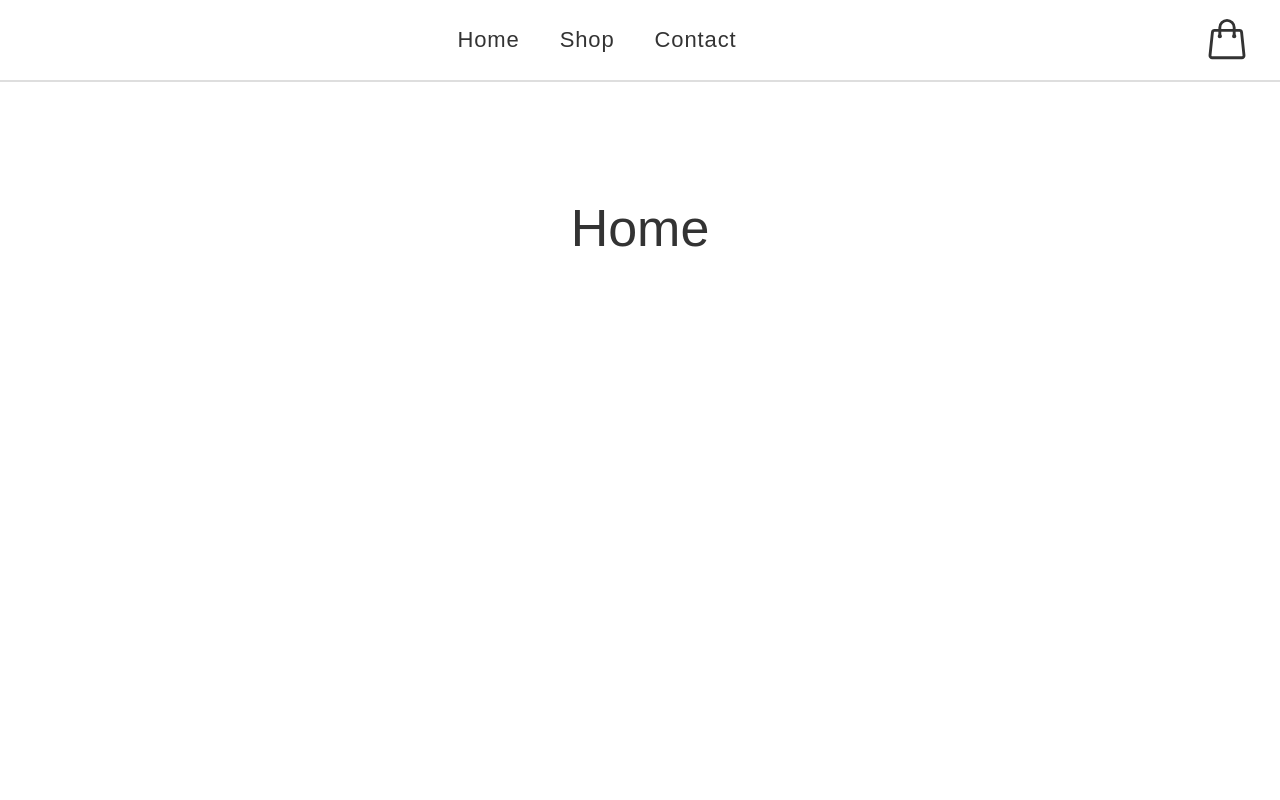
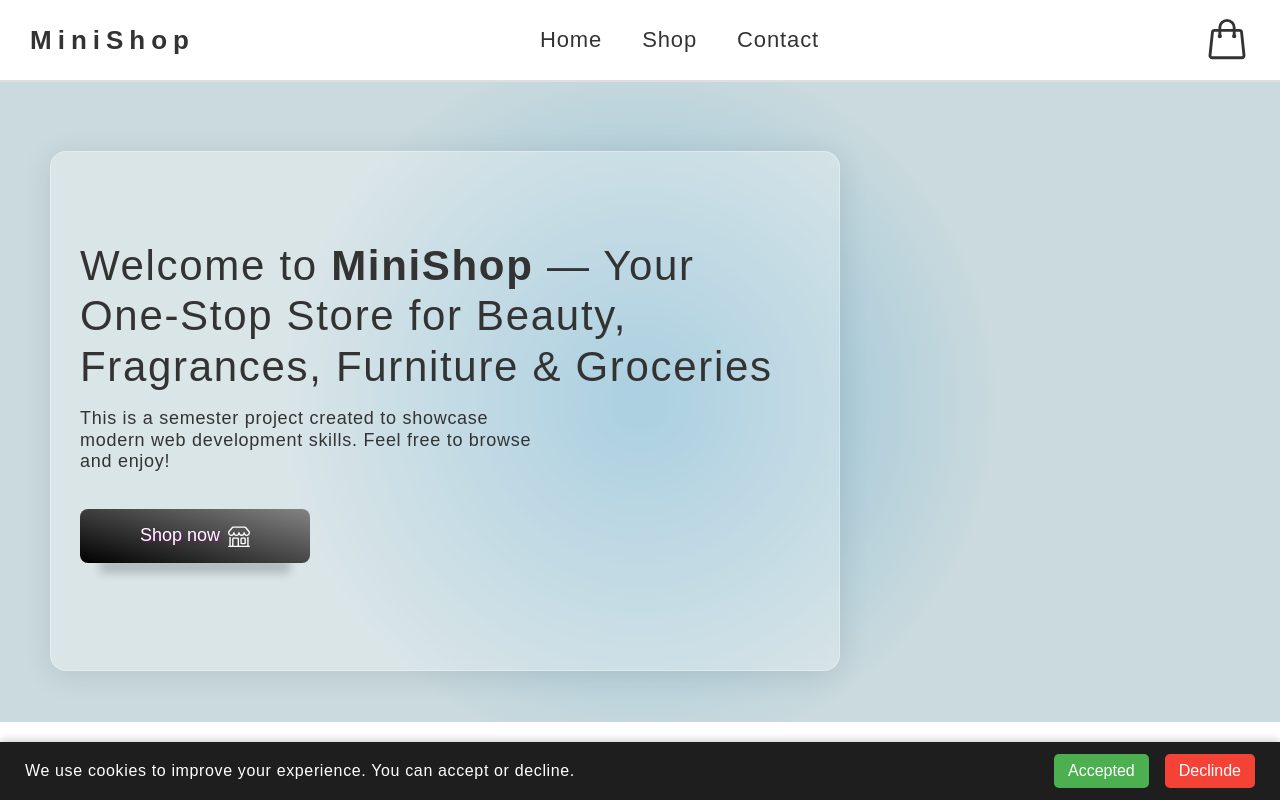
Before and after one commit to sleiterr/md-react-semester-project, a React (Vite) app: page / in a window 1280 px wide. Built offline with nearby package versions, Linux system fonts and the light colour scheme; a web font is replaced by a local one.

Commit message:
Implemented a cookie banner using js-cookie to handle user consent

```diff
--- a/package.json
+++ b/package.json
@@ -11,6 +11,7 @@
   },
   "dependencies": {
     "formik": "^2.4.6",
+    "js-cookie": "^3.0.5",
     "react": "^19.1.0",
     "react-dom": "^19.1.0",
     "react-icons": "^5.5.0",
--- a/src/App.jsx
+++ b/src/App.jsx
@@ -7,6 +7,7 @@ import Contact from "./pages/Contact/Contact";
 import Header from "./components/Header/Header";
 import ProductDetail from "./pages/ProductDetail/ProductDetail";
 import CartPage from "./pages/CartPage/CartPage";
+import CookieBanner from "./components/Cookie/CookieBanner";
 import "./App.css";
 
 import {
@@ -73,6 +74,8 @@ function App() {
         )}
       />
 
+      <CookieBanner />
+
       <main>
         <Routes>
           <Route path="/" element={<Home />} />
--- a/src/components/ContactForm/ContactForm.jsx
+++ b/src/components/ContactForm/ContactForm.jsx
@@ -1,4 +1,5 @@
 import React from "react";
+import { RiMailSendLine } from "react-icons/ri";
 import * as Yup from "yup";
 import { Formik, useFormik } from "formik";
 import s from "./ContactForm.module.css";
@@ -13,8 +14,11 @@ const ContactForm = () => {
     }),
 
     onSubmit: (value, { resetForm }) => {
+      if (!formik.isValid) {
+        return;
+      }
       console.log("Form submitted via Formik:", value);
-      alert("Thank you for your message!");
+      alert(`Thank you ${value.name} for your message !`);
       resetForm();
     },
   });
@@ -67,7 +71,7 @@ const ContactForm = () => {
         required
       />
       <button type="submit" className={s.formBt}>
-        Send
+        Send <RiMailSendLine className={s.formIcon} />
       </button>
     </form>
   );
--- a/src/components/ContactForm/ContactForm.module.css
+++ b/src/components/ContactForm/ContactForm.module.css
@@ -92,12 +92,28 @@
 }
 
 .formBt {
-  font-size: 16px;
+  display: flex;
+  align-items: center;
+  justify-content: center;
+  gap: 12px;
+
+  font-size: 18px;
   color: #fff;
+  letter-spacing: 0.04em;
 
   background-color: #000;
-  padding: 12px 60px;
+  padding: 8px 60px;
 
   margin-top: 26px;
   align-self: flex-start;
+  box-shadow: rgba(0, 0, 0, 0.22) 6px 4px 4px;
 }
+
+.formBt:hover {
+  transition: 250ms ease;
+  background-color: #252525;
+}
+
+.formIcon {
+  font-size: 22px;
+}
--- /dev/null
+++ b/src/components/Cookie/CookieBanner.jsx
@@ -0,0 +1,45 @@
+import React, { useState, useEffect } from "react";
+import Cookies from "js-cookie";
+
+import s from "./CookieBanner.module.css";
+
+const CookieBanner = () => {
+  const [isVisible, setIsVisible] = useState(false);
+
+  useEffect(() => {
+    const conset = Cookies.get("cookieConset");
+    if (!conset) {
+      setIsVisible(true);
+    }
+  }, []);
+
+  const handleAccept = () => {
+    Cookies.set("cookieConset", "accepted", { expires: 1 });
+    setIsVisible(false);
+  };
+
+  const handleDecline = () => {
+    Cookies.set("cookieConset", "declined", { expires: 1 });
+    setIsVisible(false);
+  };
+
+  if (!isVisible) return null;
+
+  return (
+    <div className={s.banner}>
+      <p className={s.textBanner}>
+        We use cookies to improve your experience. You can accept or decline.
+      </p>
+      <div className={s.btns}>
+        <button className={s.accept} onClick={handleAccept}>
+          Accepted
+        </button>
+        <button className={s.decline} onClick={handleDecline}>
+          Declinde
+        </button>
+      </div>
+    </div>
+  );
+};
+
+export default CookieBanner;
--- /dev/null
+++ b/src/components/Cookie/CookieBanner.module.css
@@ -0,0 +1,59 @@
+.banner {
+  position: fixed;
+  bottom: 0;
+  right: 0;
+  left: 0;
+  background-color: #1e1e1e;
+  padding: 1.2rem 2.5rem;
+  display: flex;
+  justify-content: space-between;
+  align-items: center;
+  z-index: 1000;
+  box-shadow: 0 -2px 8px rgba(0, 0, 0, 0.2);
+}
+
+.textBanner {
+  font-weight: 400;
+  font-size: 16px;
+  color: #fff;
+
+  letter-spacing: 0.04em;
+  margin: 0;
+}
+
+.accept {
+  font-weight: 400;
+  font-size: 16px;
+  color: white;
+
+  background-color: #4caf50;
+  border: none;
+  padding: 0.8rem 1.4rem;
+  border-radius: 5px;
+  cursor: pointer;
+}
+
+.accept:hover {
+  background-color: #45a049;
+}
+
+.btns {
+  display: flex;
+  gap: 1.6rem;
+}
+
+.decline {
+  font-weight: 400;
+  font-size: 16px;
+  color: white;
+
+  background-color: #f44336;
+  border: none;
+  padding: 0.8rem 1.4rem;
+  border-radius: 5px;
+  cursor: pointer;
+}
+
+.decline:hover {
+  background-color: #e53935;
+}
--- a/src/components/Header/Header.jsx
+++ b/src/components/Header/Header.jsx
@@ -20,6 +20,9 @@ const Header = ({ cartCount }) => {
       <BurgerMenu isOpen={menuOpen} onClose={() => setmenuOpen(false)} />
 
       <nav className={s.navBar}>
+        <div className={s.logoNav}>
+          <p className={s.logo}>MiniShop</p>
+        </div>
         <ul className={s.navList}>
           <li className={s.listItem}>
             <Link className={s.navLink} to="/">
--- a/src/components/Header/Header.module.css
+++ b/src/components/Header/Header.module.css
@@ -2,6 +2,14 @@
   position: relative;
 
   z-index: 10;
+}
+
+.logo {
+  font-weight: 600;
+  font-size: 26px;
+  color: #333;
+
+  letter-spacing: 0.6rem;
 }
 
 .navBar {
--- a/src/pages/Contact/Contact.jsx
+++ b/src/pages/Contact/Contact.jsx
@@ -18,8 +18,8 @@ const Contact = () => {
                   Fragrances, Furniture & Groceries
                 </h2>
                 <p className={s.textContact}>
-                  This is a semester project created to showcase modern web
-                  development skills. Feel free to browse and enjoy!
+                  Have questions or need assistance? Our team is ready to help
+                  you with your MiniShop experience.
                 </p>
               </div>
               <div className={s.contactInfo}>
--- a/src/pages/Contact/Contact.module.css
+++ b/src/pages/Contact/Contact.module.css
@@ -63,6 +63,8 @@
 
   letter-spacing: 0.06em;
   line-height: 1.3;
+
+  width: 80%;
 }
 
 .contactInfo {
--- a/src/pages/Home/Home.jsx
+++ b/src/pages/Home/Home.jsx
@@ -1,12 +1,28 @@
 import React from "react";
+import { BsShop } from "react-icons/bs";
+import { Link } from "react-router-dom";
 import s from "./Home.module.css";
 
 const Home = () => {
   return (
     <section className={`${s.sectionHero}`}>
       <div className={`${s.heroContainer}`}>
-        <div className={s.titleContainer}>
-          <h1 className={s.homeTitle}>Home</h1>
+        <div className={s.headlineContainer}>
+          <h1 className={s.homeTitle}>
+            Welcome to <span className={s.heroSpan}>MiniShop</span> — Your
+            One-Stop Store for Beauty, Fragrances, Furniture & Groceries
+          </h1>
+          <p className={s.heroSubtitle}>
+            This is a semester project created to showcase modern web
+            development skills. Feel free to browse and enjoy!
+          </p>
+          <div className={s.heroNav}>
+            <Link to="/product-page">
+              <button className={s.heroBtn}>
+                Shop now <BsShop className={s.heroIcon} />
+              </button>
+            </Link>
+          </div>
         </div>
       </div>
     </section>
--- a/src/pages/Home/Home.module.css
+++ b/src/pages/Home/Home.module.css
@@ -1,19 +1,120 @@
 .sectionHero {
-  /* background-color: rgb(0, 255, 242); */
+  background: radial-gradient(
+    circle,
+    rgba(135, 188, 212, 1) 0%,
+    rgba(202, 218, 222, 1) 50%
+  );
+  min-height: 80vh; /* 80% висоти вікна браузера */
+  display: flex;
+  align-items: center;
+  justify-content: flex-start;
+  padding: 2rem;
 }
 
 .heroContainer {
-  padding: 120px 0;
+}
+
+.headlineContainer {
+  position: relative;
+  display: flex;
+  flex-direction: column;
+  align-items: flex-start;
+  justify-content: center;
+
+  margin-left: 60px;
+  z-index: 0;
+}
+
+.headlineContainer::after {
+  content: ""; /* Обов’язково! */
+  position: absolute;
+  /* From https://css.glass */
+  background: rgba(255, 255, 255, 0.3);
+  border-radius: 16px;
+  box-shadow: 0 4px 30px rgba(0, 0, 0, 0.1);
+  backdrop-filter: blur(4.4px);
+
+  border: 1px solid rgba(255, 255, 255, 0.3);
+  /* border-radius: 49% 51% 29% 71% / 65% 30% 70% 35%; */
+  top: -90px;
+  left: -30px; /* не забудь про позиціювання по горизонталі */
+  height: 520px;
+  width: 790px;
+  z-index: -1; /* щоб псевдофон був позаду вмісту */
 }
 
 .homeTitle {
-  font-weight: 500;
-  font-size: 52px;
+  font-weight: 400;
+  font-size: 42px;
   color: #333;
+
+  letter-spacing: 0.04em;
+  line-height: 1.2;
+
+  width: 720px;
 }
 
-.titleContainer {
+.heroSubtitle {
+  font-weight: 400;
+  font-size: 18px;
+  color: #333;
+  letter-spacing: 0.04em;
+  line-height: 1.2;
+
+  width: 460px;
+  margin-top: 16px;
+}
+
+.heroSpan {
+  font-weight: 600;
+}
+
+.heroNav {
+  margin-top: 36px;
+}
+
+.heroBtn {
   display: flex;
   align-items: center;
   justify-content: center;
+
+  gap: 8px;
+
+  font-weight: 400;
+  font-size: 18px;
+  color: #fff;
+
+  width: fit-content;
+  padding: 16px 60px;
+  cursor: pointer;
+  border-radius: 8px;
+
+  text-shadow: 2px 2px 3px rgb(136 0 136 / 50%);
+  background: linear-gradient(
+      15deg,
+      #000000,
+      #222222,
+      #444444,
+      #666666,
+      #888888,
+      #666666,
+      #444444,
+      #222222,
+      #000000
+    )
+    no-repeat;
+  background-size: 300%;
+  border: none;
+  background-position: left center;
+  box-shadow: 0 30px 10px -20px rgba(0, 0, 0, 0.2);
+  transition: background 0.3s ease;
 }
+
+.heroBtn:hover {
+  background-size: 320%;
+  background-position: right center;
+}
+
+.heroIcon {
+  font-size: 22px;
+}
```
Also changed, not shown: 1 other file (tests, documents, lock files or other folders).
